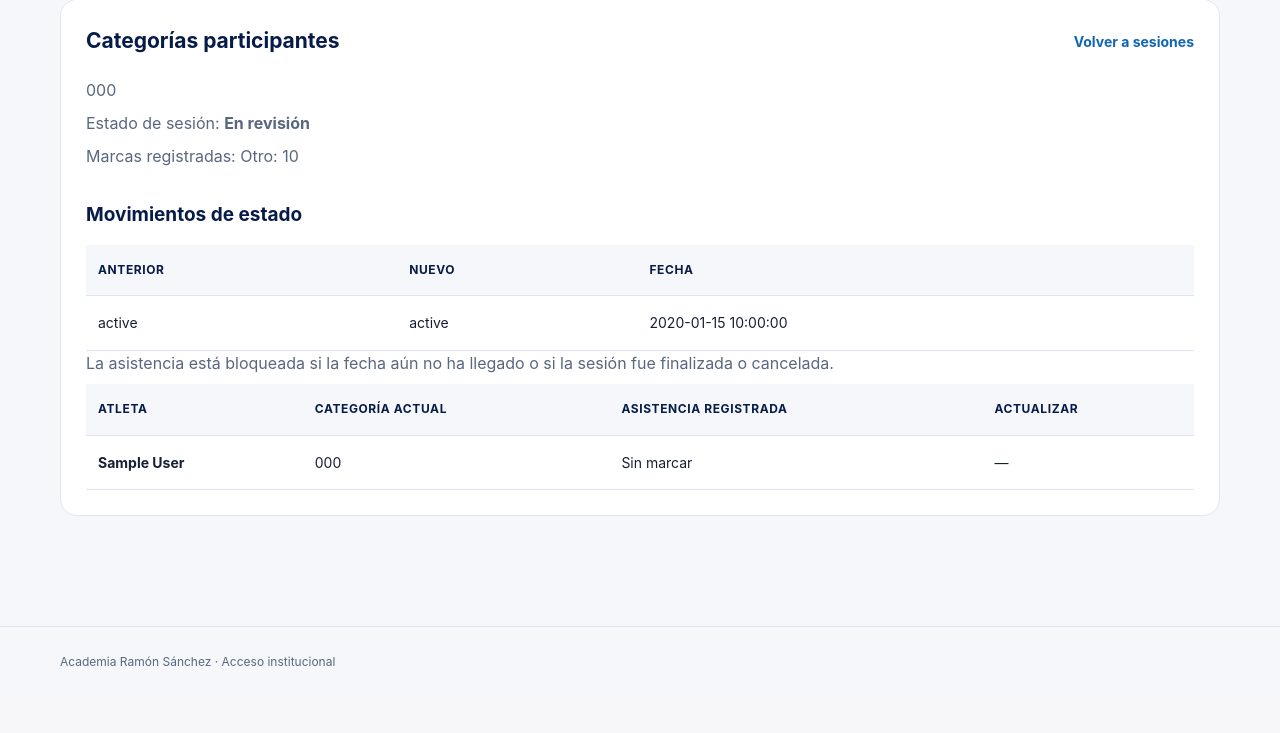
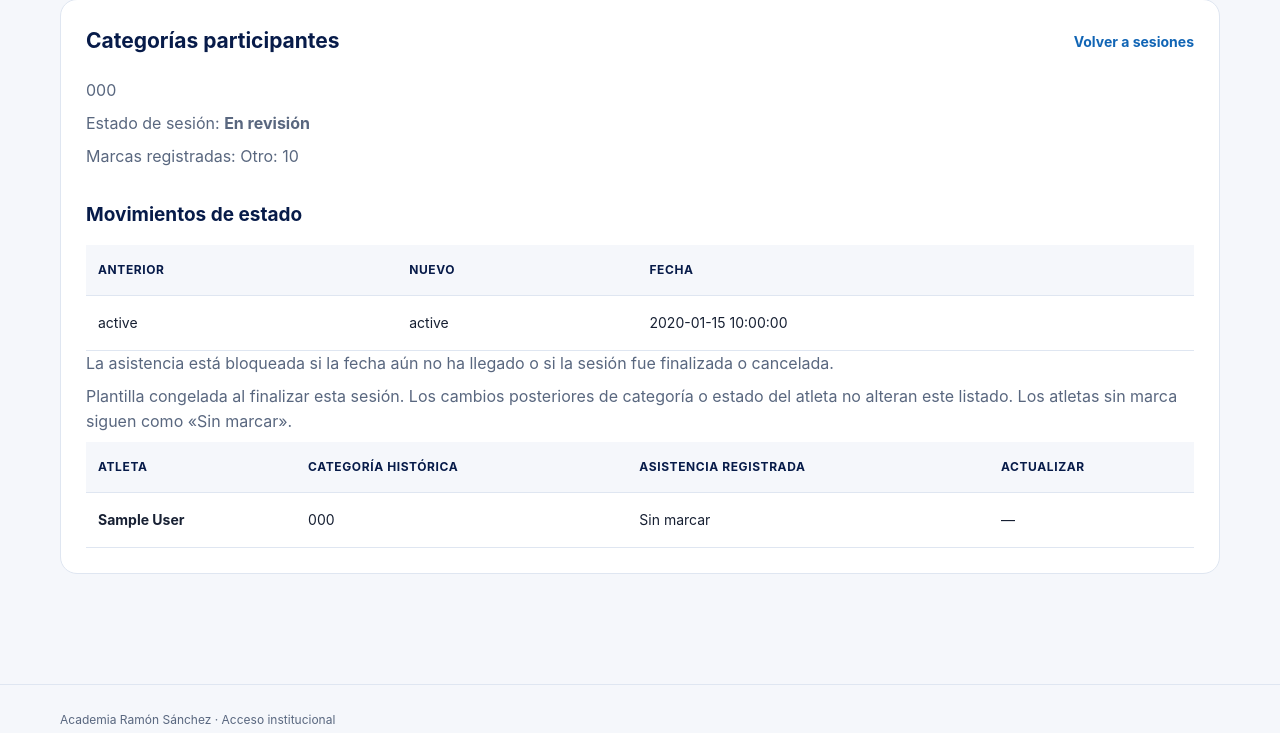
Before and after one commit to joseluisroot/academia-ramon-sanchez, a CodeIgniter 4 app: the page made by app/Views/app/training/show.php in a window 1280 px wide. Shown: the part 406-1139 px from the top of the page. Before the commit the page ends 1072 px from the top, so only its background shows below. Run offline with PHP 8.4 and a stand-in for CodeIgniter, Linux system fonts and the light colour scheme; the template is opened without the code that fills it: most values are stand-ins (such as "Sample title", 1, 10 or a date in 2020); data that the repository does not hold is empty; some libraries are stand-ins or nearby versions.

Commit message:
feat(inc-004): etiqueta de plantilla congelada y categoría histórica en detalle

```diff
--- a/app/Views/app/training/show.php
+++ b/app/Views/app/training/show.php
@@ -58,9 +58,12 @@
   <?php if (! $canRecord): ?>
     <p class="portal-muted">La asistencia está bloqueada si la fecha aún no ha llegado o si la sesión fue finalizada o cancelada.</p>
   <?php endif ?>
+  <?php if ($historicalRoster): ?>
+    <p class="portal-muted">Plantilla congelada al finalizar esta sesión. Los cambios posteriores de categoría o estado del atleta no alteran este listado. Los atletas sin marca siguen como «Sin marcar».</p>
+  <?php endif ?>
   <div class="table-scroll">
     <table class="access-table">
-      <thead><tr><th scope="col">Atleta</th><th scope="col">Categoría actual</th><th scope="col">Asistencia registrada</th><th scope="col">Actualizar</th></tr></thead>
+      <thead><tr><th scope="col">Atleta</th><th scope="col"><?= $historicalRoster ? 'Categoría histórica' : 'Categoría actual' ?></th><th scope="col">Asistencia registrada</th><th scope="col">Actualizar</th></tr></thead>
       <tbody>
         <?php foreach ($athletes as $athlete): ?>
           <tr>
```
